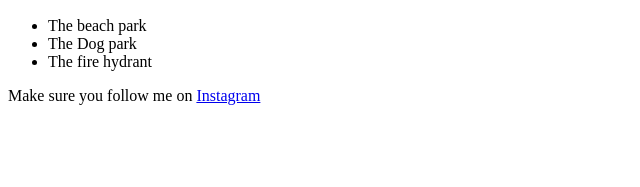
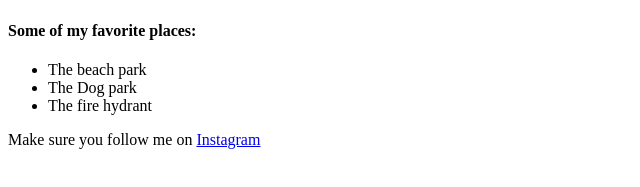
Before and after one commit to Ramanathanrtr/FirstPagewithImage, a plain HTML site: page index.html in a window 1280 px wide. Shown: the part 133-320 px from the top of the page, without its empty margins (0-640 px from the left). Drawn offline with Linux system fonts and the light colour scheme.

Commit message:
Added places heading

```diff
--- a/index.html
+++ b/index.html
@@ -11,7 +11,7 @@
     <p>Hi, I'm a dog. Woof!</p>
 
     <img src="file:///C:/Users/Ram/Downloads/ram/golden.jpg">
-
+    <h4>Some of my favorite places:</h4>
     <ul>
       <li>The beach park</li>
       <li>The Dog park</li>
```
